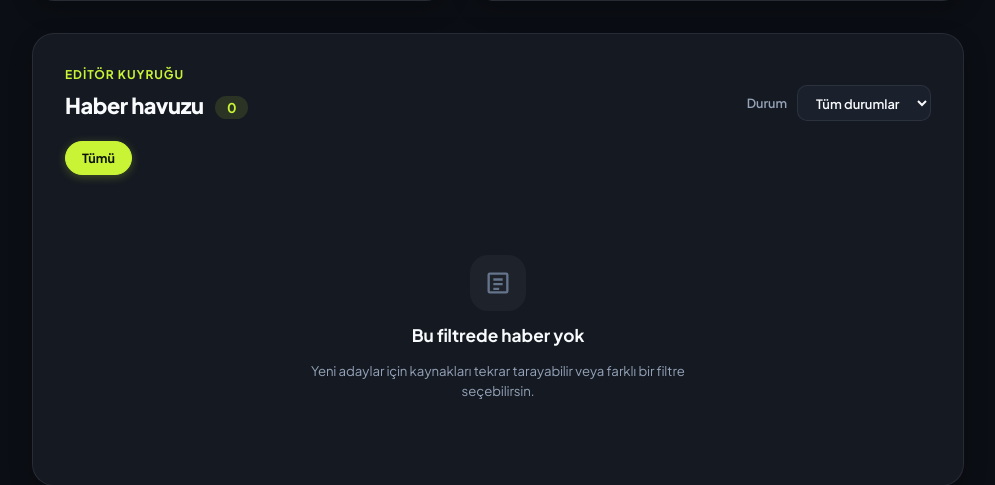
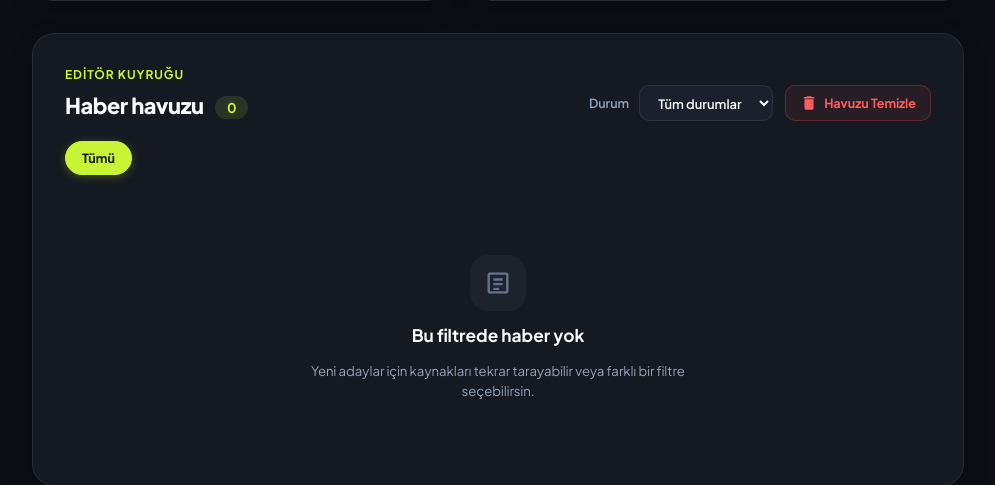
Before and after one commit to keiranlee/haberkolesi, a Python web app: template templates/dashboard.html in a window 1280 px wide. Shown: the part 1100-1585 px from the top of the page, without its empty margins (272-1267 px from the left). Run offline with Jinja, Linux system fonts and the light colour scheme; the template is opened without the code that fills it, so the values that code supplies are empty.

Commit message:
feat: add clear unready news pool button preserving drafted items with images

```diff
--- a/pipeline.py
+++ b/pipeline.py
@@ -100,3 +100,6 @@ class NewsPipeline:
         if record.state is not NewsState.DRAFTED:
             raise ValueError("Only a drafted candidate can be regenerated")
         return await self.repository.enqueue_job(record.id, AiJobType.GENERATE)
+
+    async def clear_unready_pool(self) -> int:
+        return await self.repository.clear_unready_news()
--- a/static/app.css
+++ b/static/app.css
@@ -1251,7 +1251,14 @@ button, input, select, textarea {
   vertical-align: middle;
 }
 
-/* State Filter Select */
+/* State Filter Select & Pool Actions */
+.news-header-actions {
+  display: flex;
+  align-items: center;
+  gap: 12px;
+  flex-wrap: wrap;
+}
+
 .state-filter {
   display: flex;
   align-items: center;
@@ -1279,6 +1286,38 @@ button, input, select, textarea {
 
 .state-filter select:focus {
   border-color: var(--lime);
+}
+
+.button-danger-outline {
+  display: inline-flex;
+  align-items: center;
+  gap: 6px;
+  background: rgba(255, 75, 75, 0.08);
+  border: 1px solid rgba(255, 75, 75, 0.28);
+  color: #ff5e5e;
+  padding: 8px 14px;
+  border-radius: 10px;
+  font-size: 0.84rem;
+  font-weight: 700;
+  cursor: pointer;
+  transition: all 180ms cubic-bezier(0.16, 1, 0.3, 1);
+  font-family: inherit;
+}
+
+.button-danger-outline:hover {
+  background: rgba(255, 75, 75, 0.18);
+  border-color: rgba(255, 75, 75, 0.55);
+  color: #ff7d7d;
+  transform: translateY(-1px);
+  box-shadow: 0 4px 12px rgba(255, 75, 75, 0.18);
+}
+
+.button-danger-outline:active {
+  transform: translateY(0);
+}
+
+.button-danger-outline svg {
+  flex-shrink: 0;
 }
 
 /* Filter Chips (Categories) */
--- a/templates/dashboard.html
+++ b/templates/dashboard.html
@@ -166,6 +166,7 @@
       <p class="eyebrow">Editör kuyruğu</p>
       <h2 id="news-title">Haber havuzu <span class="counter-badge">{{ records|length }}</span></h2>
     </div>
+    <div class="news-header-actions">
       <form class="state-filter" method="get" action="/">
         {% if selected_category %}<input type="hidden" name="category" value="{{ selected_category.value }}">{% endif %}
         <label for="state">Durum</label>
@@ -175,6 +176,14 @@
         </select>
         <noscript><button class="button button-secondary" type="submit">Uygula</button></noscript>
       </form>
+      <form action="/news/clear-unready" method="post" class="clear-pool-form" onsubmit="return confirm('Görseli ve metni henüz oluşturulmamış tüm ham haberler havuzdan silinecektir. Hazır taslaklar korunacaktır. Onaylıyor musunuz?');">
+        <input type="hidden" name="csrf_token" value="{{ csrf_token }}">
+        <button class="button button-danger-outline button-clear-pool" type="submit" title="Görseli ve metni oluşturulanlar hariç tüm havuzu sil">
+          <svg aria-hidden="true" viewBox="0 0 24 24" width="15" height="15"><path fill="currentColor" d="M6 19c0 1.1.9 2 2 2h8c1.1 0 2-.9 2-2V7H6v12zM19 4h-3.5l-1-1h-5l-1 1H5v2h14V4z"/></svg>
+          Havuzu Temizle
+        </button>
+      </form>
+    </div>
   </header>
 
   <form class="filter-chips" method="get" action="/" aria-label="Kategori filtresi">
```
Also changed, not shown: app.py (+16 -0 lines), repositories.py (+41 -0 lines), tests/test_app.py (+46 -0 lines), tests/test_repositories.py (+29 -0 lines). Lines whose indentation alone changed are shown as unchanged.
